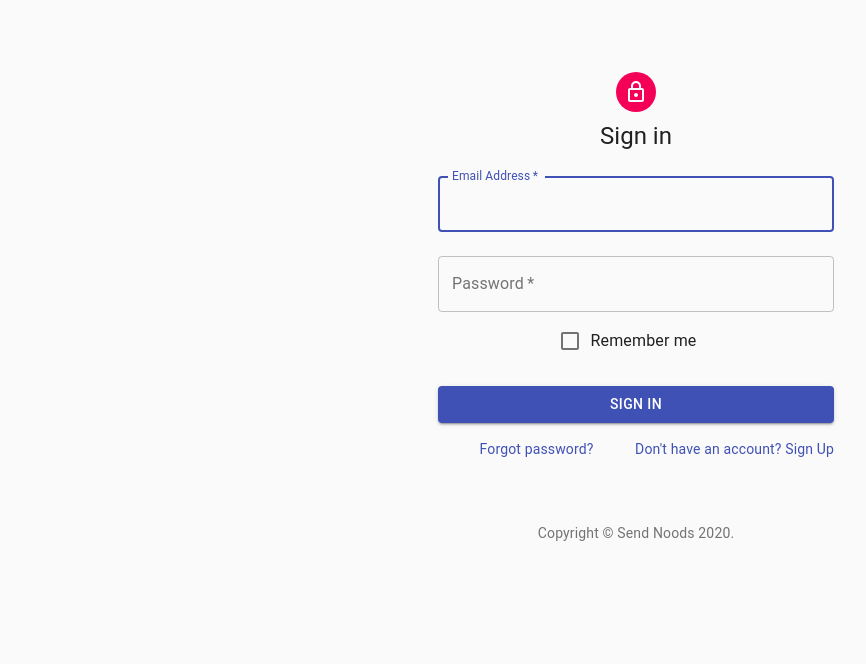
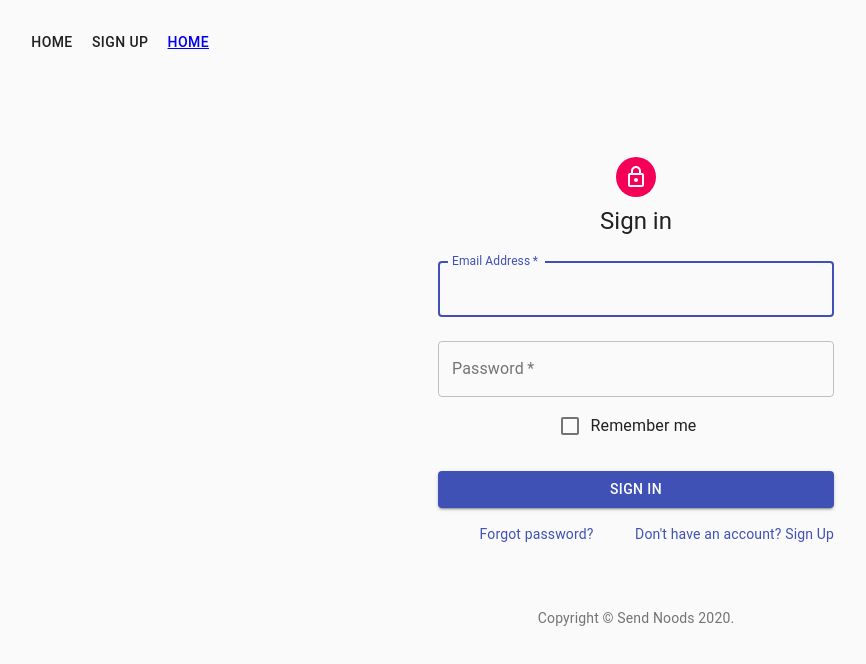
Before and after one commit to EricJ-Flatiron/SendNoodsFrontend, a React (Create React App) app: page /login in a window 1280 px wide. Shown: the top 664 px of the page, without its empty margins (4-870 px from the left). Built offline with nearby package versions, Linux system fonts and the light colour scheme.

Commit message:
buttons with links working

```diff
--- a/src/App.js
+++ b/src/App.js
@@ -42,11 +42,11 @@ class App extends React.Component {
           </Route>
 
           <Route exact path="/" component={() =>
-            <Home/>}>
+            <Home user={this.state.user} token={this.state.token}/>}>
           </Route>
 
           <Route exact path="/home" component={() =>
-            <Home/>}>
+            <Home user={this.state.user} token={this.state.token}/>}>
           </Route>
 
           <Route exact path="/signup" component={() =>
@@ -54,7 +54,7 @@ class App extends React.Component {
           </Route>
 
           <Route exact path="/login" component={() =>
-            <Login handleStateChange={this.handleStateChanges}>
+            <Login user={this.state.user} token={this.state.token} handleStateChange={this.handleStateChanges}>
 
             </Login>}>
           </Route>
--- a/src/components/ButtonAppBar.js
+++ b/src/components/ButtonAppBar.js
@@ -2,6 +2,7 @@ import React from 'react';
 import { makeStyles } from '@material-ui/core/styles';
 import Toolbar from '@material-ui/core/Toolbar';
 import Button from '@material-ui/core/Button';
+import HomeButton from './buttons/HomeButton.js';
 
 
 const useStyles = makeStyles((theme) => ({
@@ -21,7 +22,7 @@ export default function ButtonAppBar() {
         <Toolbar position="static" className={classes.bar}>
           <Button color="inherit">Home</Button>
           <Button color="inherit">Sign Up</Button>
-          <Button color="inherit">Login</Button>
+          <HomeButton/>
         </Toolbar>
     </div>
   );
--- a/src/components/Home.js
+++ b/src/components/Home.js
@@ -8,6 +8,9 @@ import { makeStyles } from '@material-ui/core/styles';
 const useStyles = makeStyles((theme) => ({
   root: {
     height: '100vh',
+  },
+  root2: {
+    flexGrow: 1
   },
   image: {
     backgroundImage: 'url(https://images.unsplash.com/photo-1540162416395-16f7dfbb68d1?ixlib=rb-1.2.1&ixid=eyJhcHBfaWQiOjEyMDd9&auto=format&fit=crop&w=634&q=80)',
@@ -27,12 +30,12 @@ const useStyles = makeStyles((theme) => ({
   }
 }));
 
-export default function Home() {
+export default function Home(homeProps) {
   const classes = useStyles();
 
   return (
     <div>
-      <ButtonAppBar></ButtonAppBar>
+      <ButtonAppBar props={homeProps}></ButtonAppBar>
       <CssBaseline />
       <Grid container component="main" className={classes.root}>
         <Grid item  xl={6} className={classes.image}/>
--- a/src/components/auth/login.js
+++ b/src/components/auth/login.js
@@ -12,6 +12,7 @@ import LockOutlinedIcon from '@material-ui/icons/LockOutlined';
 import Typography from '@material-ui/core/Typography';
 import { makeStyles } from '@material-ui/core/styles';
 import Container from '@material-ui/core/Container';
+import ButtonAppBar from '../ButtonAppBar.js';
 
 function Copyright() {
   return (
@@ -46,7 +47,7 @@ const useStyles = makeStyles((theme) => ({
   },
 }));
 
-export default function Login(props) {
+export default function Login(loginProps) {
   const classes = useStyles();
   const [email, setEmail] = useState('');
   const [password, setPassword] = useState('');
@@ -71,14 +72,17 @@ export default function Login(props) {
     .then(userInfo => {
         localStorage.token = userInfo.token
         localStorage.setItem("user", JSON.stringify({...userInfo}))
-        props.handleStateChange("token", userInfo.token)
-        props.handleStateChange("user", userInfo)
+        loginProps.handleStateChange("token", userInfo.token)
+        loginProps.handleStateChange("user", userInfo)
         // this.props.history.push('/dashboard')
     })
   }
 
   return (
+    <div>
+    <ButtonAppBar props={loginProps}></ButtonAppBar>
     <Container component="main" maxWidth="xs">
+
       <CssBaseline />
       <div className={classes.paper}>
         <Avatar className={classes.avatar}>
@@ -146,5 +150,6 @@ export default function Login(props) {
         <Copyright />
       </Box>
     </Container>
+    </div>
   );
 }
--- /dev/null
+++ b/src/components/buttons/HomeButton.js
@@ -0,0 +1,16 @@
+import React from 'react';
+import Button from '@material-ui/core/Button';
+import {Link} from 'react-router-dom';
+
+const handleRedirect = () => {
+    return <Link to='/' />
+}
+
+export default function HomeButton() {
+
+    return (
+      <div>
+          <Button color="inherit" onClick={handleRedirect}><Link to='/'>Home</Link></Button>
+      </div>
+    );
+  }
```
Also changed, not shown: src/components/buttons/AboutButton.js (added), src/components/buttons/SignInButton.js (added).
